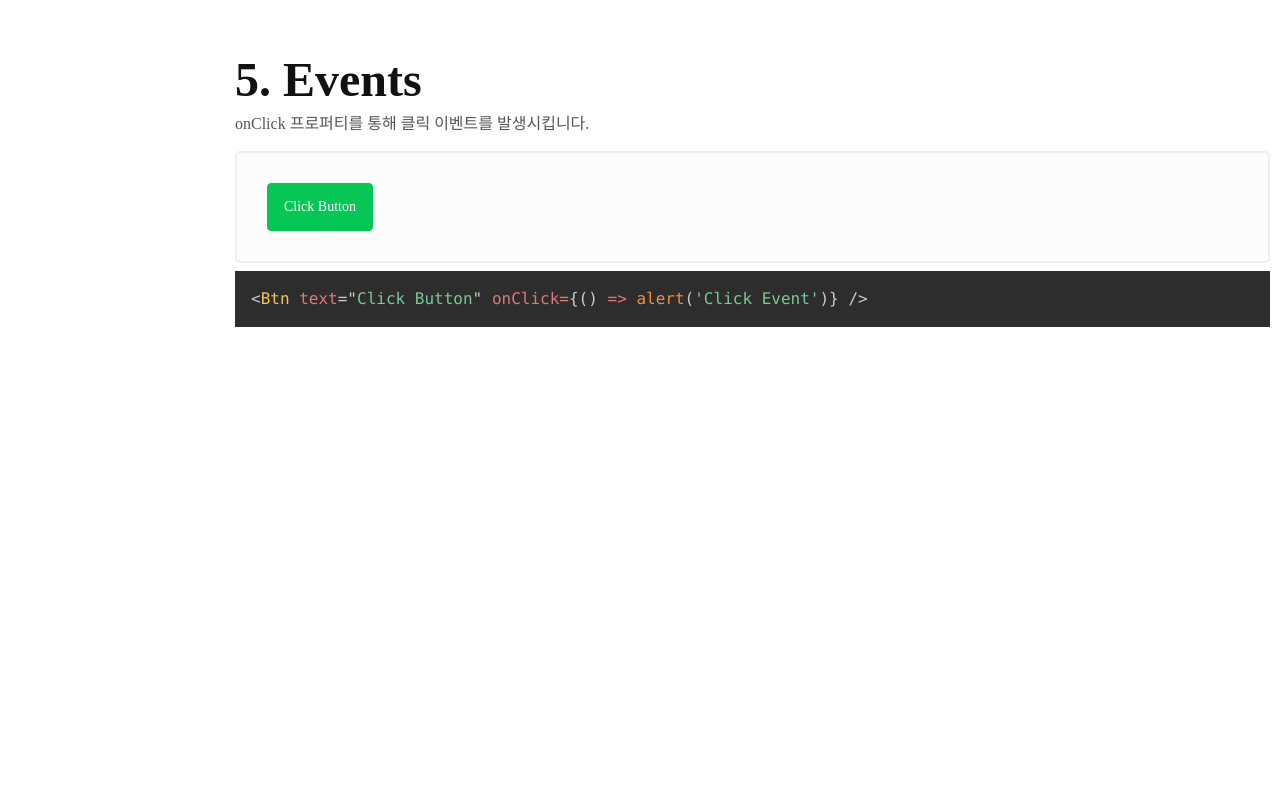
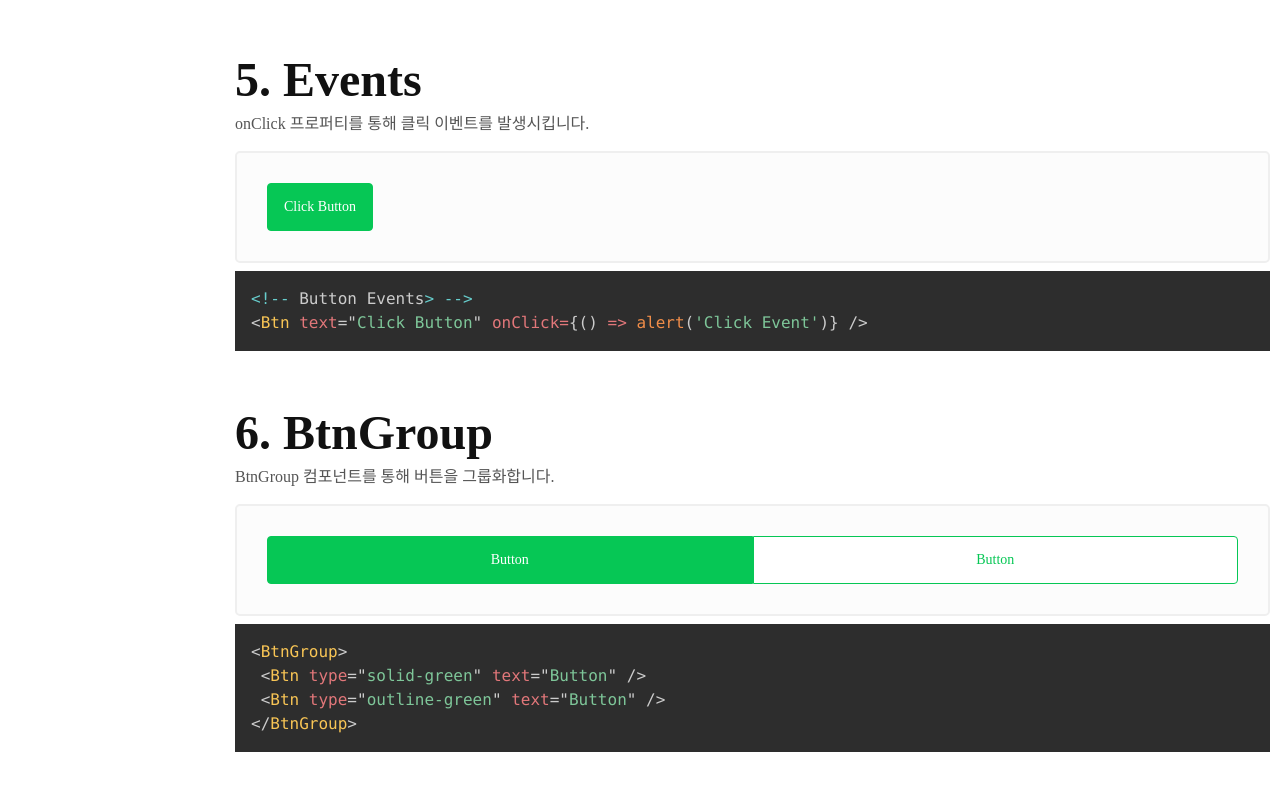
Before and after one commit to dongggggae/_hyun-design-system, a React (Vite) app: page /components/ButtonPage in a window 1280 px wide. Shown: the part 2374-3164 px from the top of the page. Before the commit the page ends 2771 px from the top, so only its background shows below. Built offline with nearby package versions, Linux system fonts and the light colour scheme.

Commit message:
[DS-28]Docs - Btn 추가

```diff
--- a/src/pages/components/ButtonPage.jsx
+++ b/src/pages/components/ButtonPage.jsx
@@ -1,6 +1,7 @@
 import { lazy, Suspense } from 'react';
 
 import Btn from '../../components/hyun-design-system/button/Button';
+import BtnGroup from '../../components/hyun-design-system/button/Group';
 import Heading from '../../components/hyun-design-system/typography/Heading';
 import Text from '../../components/hyun-design-system/typography/Text';
 
@@ -88,6 +89,20 @@ const ComponentPage = () => {
             <LazyCodeContainer codeString={ButtonCode.event} />
           </Suspense>
         </div>
+
+        <div className="component-content">
+          <Heading as="h2" size="2" text="6. BtnGroup" />
+          <Text>BtnGroup 컴포넌트를 통해 버튼을 그룹화합니다.</Text>
+          <div className="preview">
+            <BtnGroup>
+              <Btn type="solid-green" text="Button" />
+              <Btn type="outline-green" text="Button" />
+            </BtnGroup>
+          </div>
+          <Suspense fallback={<div>Loading...</div>}>
+            <LazyCodeContainer codeString={ButtonCode.group} />
+          </Suspense>
+        </div>
       </div>
     </div>
   );
@@ -146,7 +161,8 @@ const ButtonCode = {
     `<!-- Right Icon Button> -->`,
     `<Btn type="solid-red" text="ButtonText" reverse icon="plus" />`,
   ].join(`\n`),
-  event: [`<Btn text="Click Button" onClick={() => alert('Click Event')} />`].join(`\n`),
+  event: [`<!-- Button Events> -->`, `<Btn text="Click Button" onClick={() => alert('Click Event')} />`].join(`\n`),
+  group: [`<BtnGroup>`, ` <Btn type="solid-green" text="Button" />`, ` <Btn type="outline-green" text="Button" />`, `</BtnGroup>`].join(`\n`),
 };
 
 export default ComponentPage;
```
